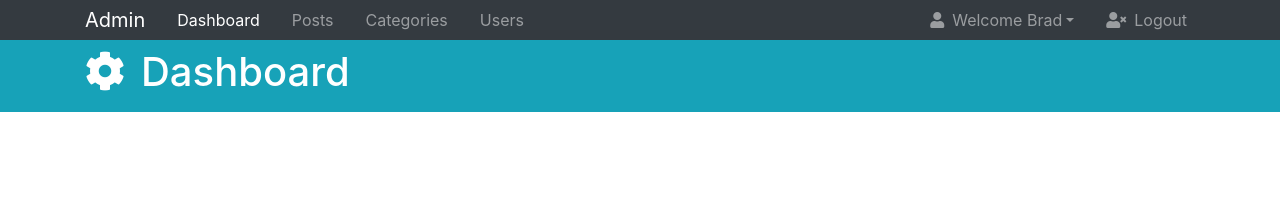
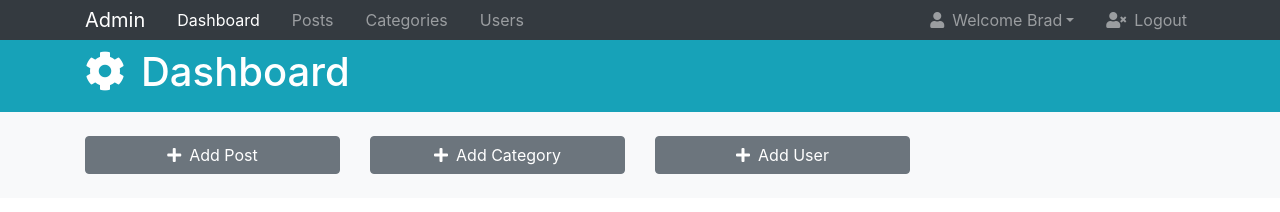
Before and after one commit to MariyaLcs/admin-dashboard, a plain HTML site: page index.html in a window 1280 px wide. Drawn offline with nearby package versions, Linux system fonts and the light colour scheme.

Commit message:
Actions  Section

```diff
--- a/index.html
+++ b/index.html
@@ -85,6 +85,41 @@
       </div>
     </header>
 
+    <!-- Actions -->
+    <section id="actions" class="py-4 mb-4 bg-light">
+      <div class="container">
+        <div class="row">
+          <div class="col-md-3">
+            <a
+              href="#"
+              class="btn btn-secondary btn-block"
+              data-toggle="modal"
+              data-target="#addPostModal"
+              ><i class="fas fa-plus mr-2"></i>Add Post</a
+            >
+          </div>
+          <div class="col-md-3">
+            <a
+              href="#"
+              class="btn btn-secondary btn-block"
+              data-toggle="modal"
+              data-target="#addCategoryModal"
+              ><i class="fas fa-plus mr-2"></i>Add Category</a
+            >
+          </div>
+          <div class="col-md-3">
+            <a
+              href="#"
+              class="btn btn-secondary btn-block"
+              data-toggle="modal"
+              data-target="#addUserModal"
+              ><i class="fas fa-plus mr-2"></i>Add User</a
+            >
+          </div>
+        </div>
+      </div>
+    </section>
+
     <script
       src="http://code.jquery.com/jquery-3.3.1.min.js"
       integrity="sha256-FgpCb/KJQlLNfOu91ta32o/NMZxltwRo8QtmkMRdAu8="
```
